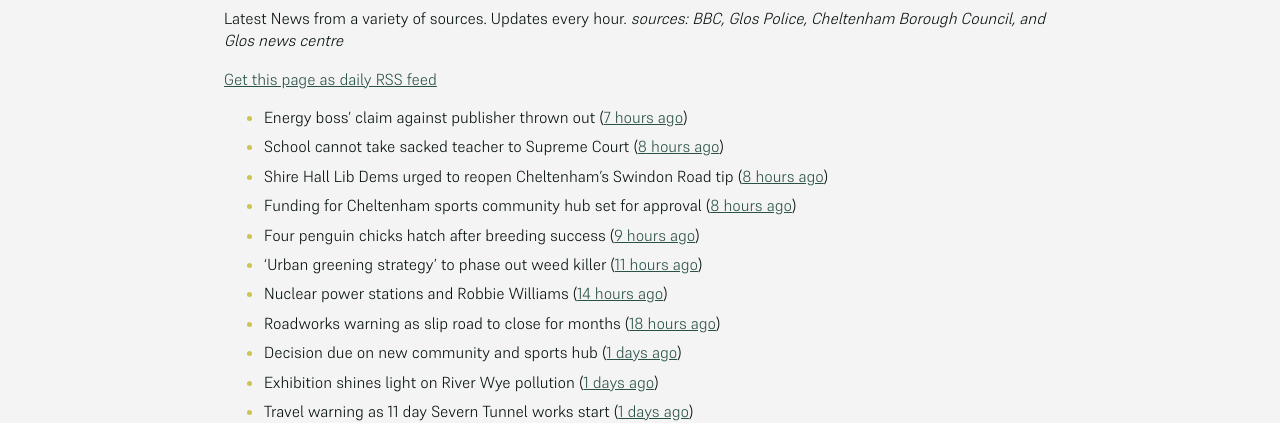
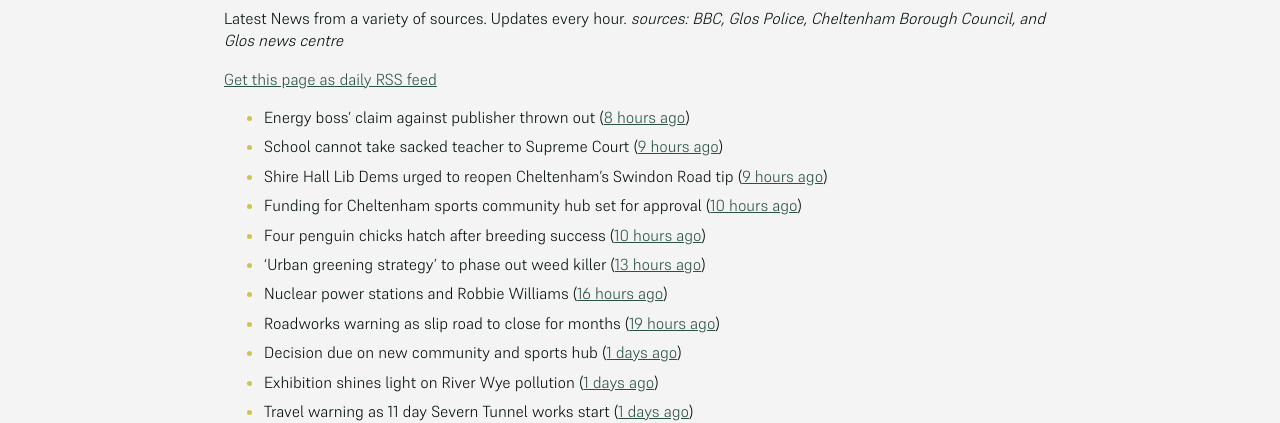
Before and after one commit to mat-0/cheltenham-open-data, a Jekyll site: the page built from _pages/news.md, in a window 1280 px wide. Shown: the part 266-689 px from the top of the page. Built offline with Jekyll 4.4.1, drawn with Linux system fonts in a browser that asks for light colours.

Commit message:
Updated 2025-06-10 01:24:37

```diff
--- a/_pages/news.md
+++ b/_pages/news.md
@@ -12,14 +12,14 @@ _sources: BBC, Glos Police, Cheltenham Borough Council, and Glos news centre_
 [Get this page as daily RSS feed](/daily.rss)
 
 <!-- news_marker starts -->
-- Energy boss' claim against publisher thrown out ([7 hours ago](https://www.bbc.com/news/articles/c9918ek3y4go))
-- School cannot take sacked teacher to Supreme Court ([8 hours ago](https://www.bbc.com/news/articles/cn7zn077nd4o))
-- Shire Hall Lib Dems urged to reopen Cheltenham’s Swindon Road tip ([8 hours ago](https://gloucesternewscentre.co.uk/shire-hall-lib-dems-urged-to-reopen-cheltenhams-swindon-road-tip/))
-- Funding for Cheltenham sports community hub set for approval ([8 hours ago](https://gloucesternewscentre.co.uk/funding-for-cheltenham-sports-community-hub-set-for-approval/))
-- Four penguin chicks hatch after breeding success ([9 hours ago](https://www.bbc.com/news/articles/ce39qxx818jo))
-- 'Urban greening strategy' to phase out weed killer ([11 hours ago](https://www.bbc.com/news/articles/c201jv8v311o))
-- Nuclear power stations and Robbie Williams ([14 hours ago](https://www.bbc.com/news/articles/cy4ekkyej0ko))
-- Roadworks warning as slip road to close for months ([18 hours ago](https://www.bbc.com/news/articles/c308j6d7ngno))
+- Energy boss' claim against publisher thrown out ([8 hours ago](https://www.bbc.com/news/articles/c9918ek3y4go))
+- School cannot take sacked teacher to Supreme Court ([9 hours ago](https://www.bbc.com/news/articles/cn7zn077nd4o))
+- Shire Hall Lib Dems urged to reopen Cheltenham’s Swindon Road tip ([9 hours ago](https://gloucesternewscentre.co.uk/shire-hall-lib-dems-urged-to-reopen-cheltenhams-swindon-road-tip/))
+- Funding for Cheltenham sports community hub set for approval ([10 hours ago](https://gloucesternewscentre.co.uk/funding-for-cheltenham-sports-community-hub-set-for-approval/))
+- Four penguin chicks hatch after breeding success ([10 hours ago](https://www.bbc.com/news/articles/ce39qxx818jo))
+- 'Urban greening strategy' to phase out weed killer ([13 hours ago](https://www.bbc.com/news/articles/c201jv8v311o))
+- Nuclear power stations and Robbie Williams ([16 hours ago](https://www.bbc.com/news/articles/cy4ekkyej0ko))
+- Roadworks warning as slip road to close for months ([19 hours ago](https://www.bbc.com/news/articles/c308j6d7ngno))
 - Decision due on new community and sports hub ([1 days ago](https://www.bbc.com/news/articles/cy4k5kv0v2go))
 - Exhibition shines light on River Wye pollution ([1 days ago](https://www.bbc.com/news/articles/c62814zl1q5o))
 - Travel warning as 11 day Severn Tunnel works start ([1 days ago](https://www.bbc.com/news/articles/c5yk6z54e2zo))
```
Also changed, not shown: _data/flood.json (+5 -69 lines), _pages/terrorism.md (+1 -1 lines), index.md (+6 -6 lines).
